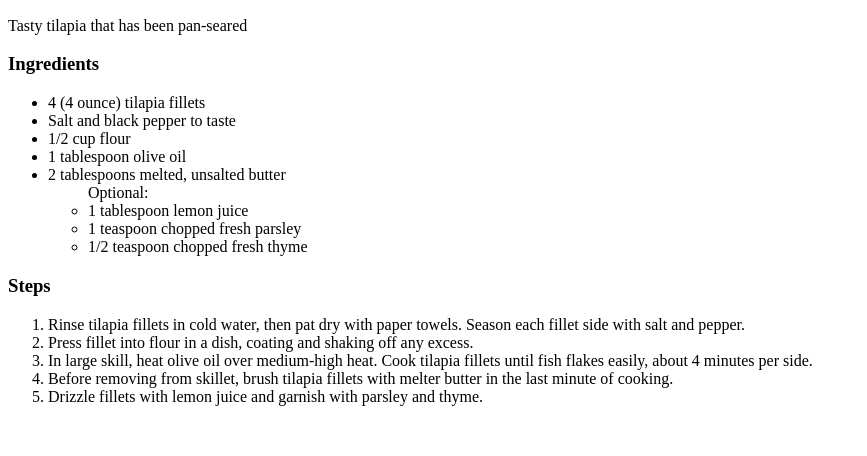
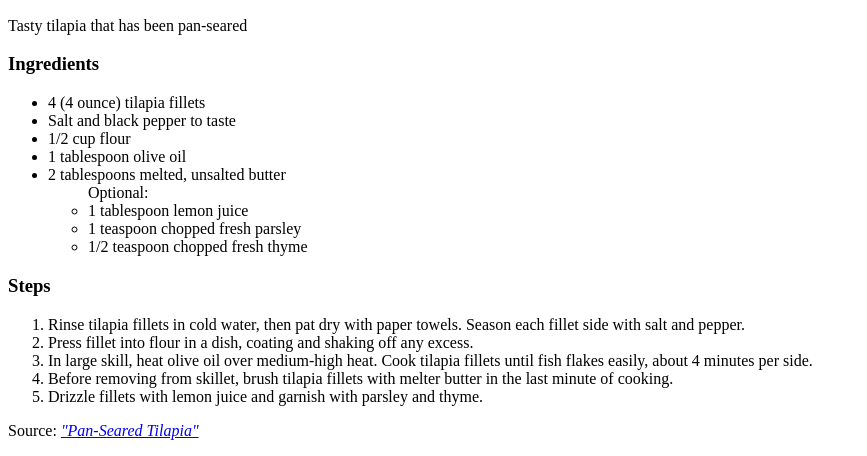
Before and after one commit to AllyciaP/odin-recipes, a plain HTML site: page recipes/fish.html in a window 1280 px wide. Shown: the part 434-890 px from the top of the page, without its empty margins (0-867 px from the left). Before the commit the page ends 856 px from the top, so only its background shows below. Drawn offline with Linux system fonts and the light colour scheme.

Commit message:
Update fish.html with reference article
source of recipe added to show references

```diff
--- a/recipes/fish.html
+++ b/recipes/fish.html
@@ -35,7 +35,7 @@
                 last minute of cooking.
             </li>
             <li>Drizzle fillets with lemon juice and garnish with parsley and thyme.</li>
-
         </ol>
+        <p>Source: <a href="https://www.allrecipes.com/recipe/201934/pan-seared-tilapia/"><em>"Pan-Seared Tilapia"</em></a></p>
     </body>
 </html>
```
